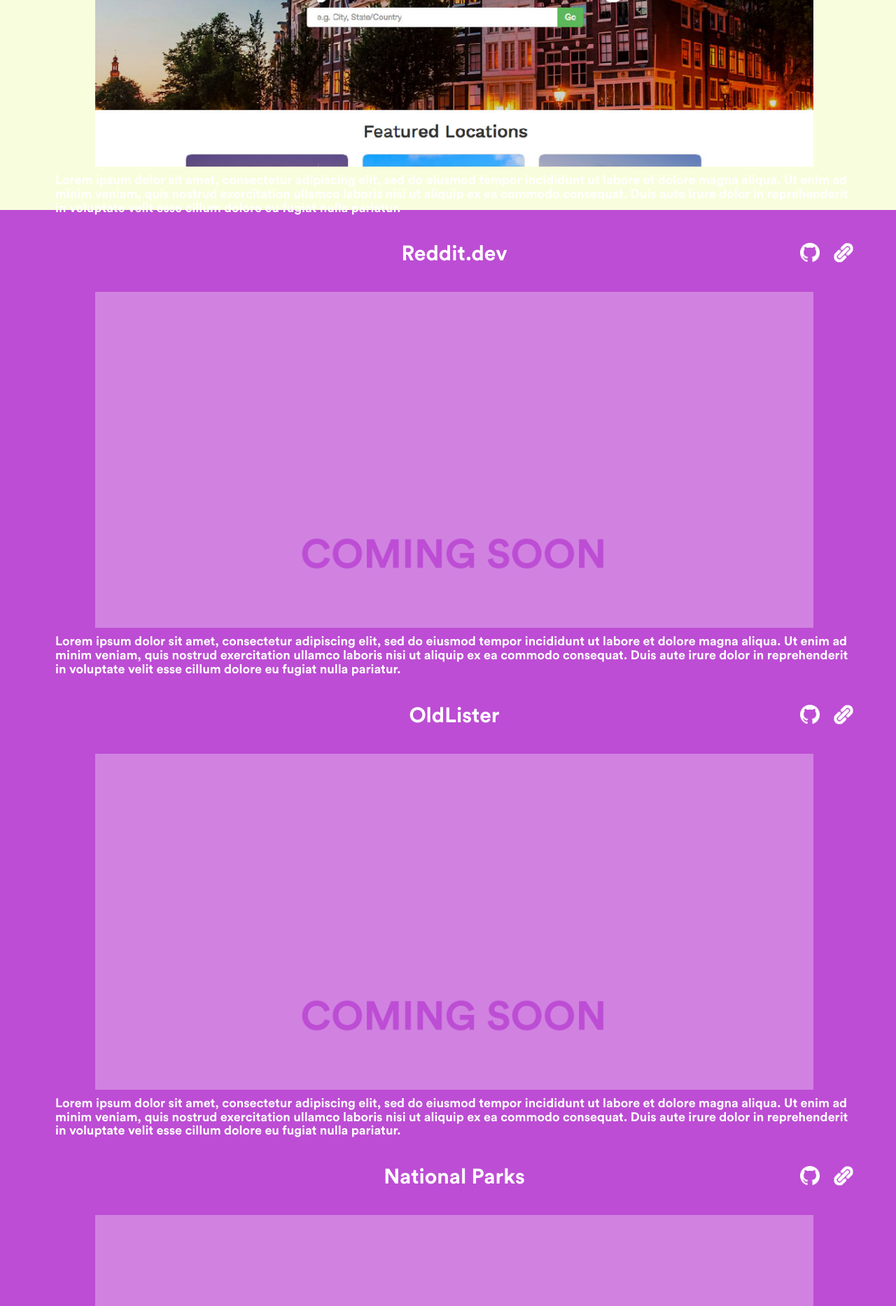
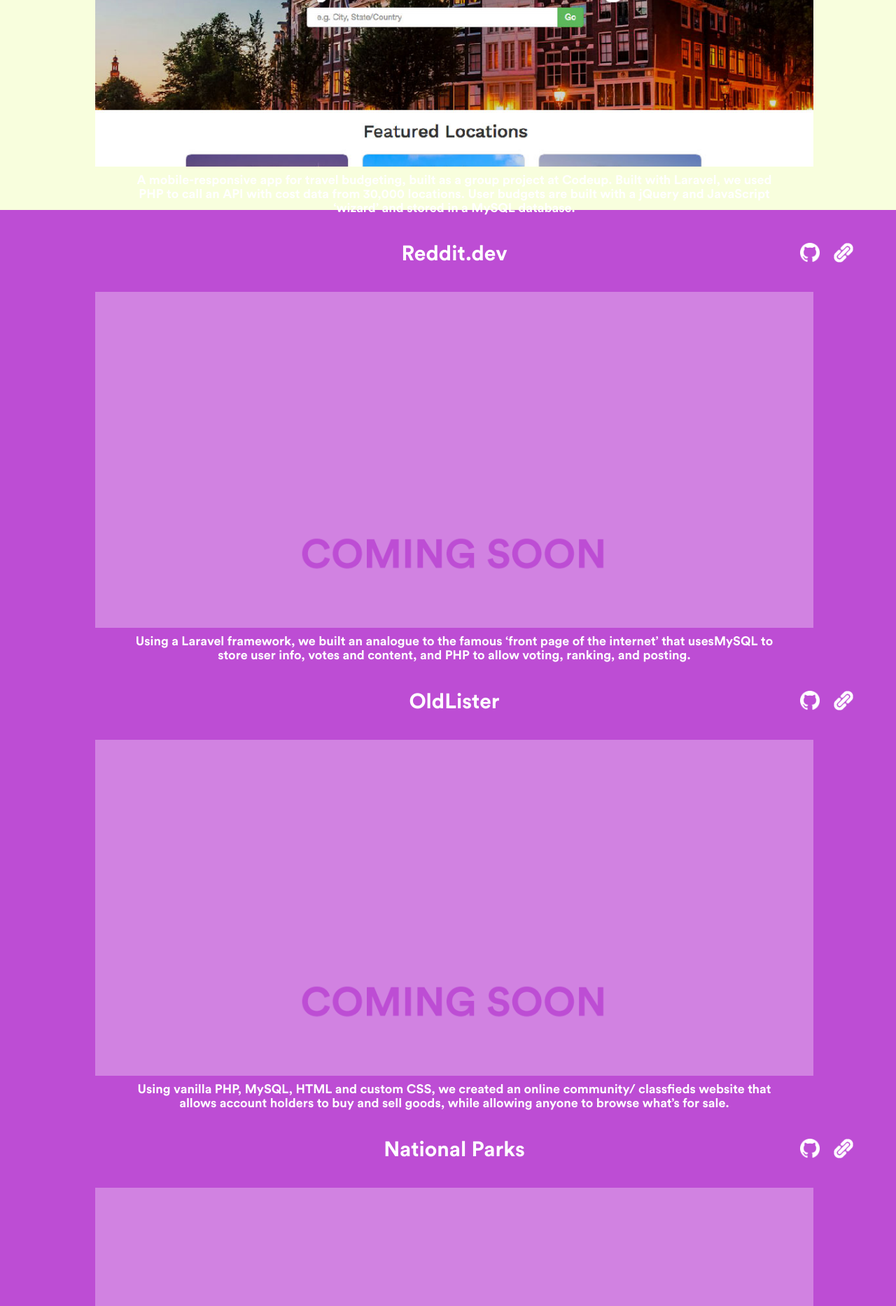
Before and after one commit to h9warren/h9warren.github.io, a PHP site: page / in a window 1280 px wide. Shown: the part 2100-3966 px from the top of the page at 70% size. Run offline with PHP 8.4, Linux system fonts and the light colour scheme; some libraries are stand-ins or nearby versions.

Commit message:
added descriptions for projects and some bootstrapping of the text below site images.

```diff
--- a/public/css/site_2.css
+++ b/public/css/site_2.css
@@ -454,6 +454,9 @@
   margin-left: 20px;
 
 }
+.description {
+  text-align:center;
+}
 
 
 
--- a/public/index.php
+++ b/public/index.php
@@ -183,8 +183,10 @@
   			<div class="row">
   				<div class="col-xs-12">
   					<div class="siteImage"></div>
+				</div>
+					<div class="col-xs-10 col-xs-offset-1">
   					<h4 class="description"></h4>
-				</div>
+  					</div>
   			</div>
       	</div>
 
@@ -203,7 +205,9 @@
   			<div class="row">
   				<div class="col-xs-12">
   					<div class="siteImage"></div>
+					<div class="col-xs-10 col-xs-offset-1">
   					<h4 class="description"></h4>
+  					</div>
 				</div>
   			</div>
       	</div>
@@ -222,7 +226,9 @@
   			<div class="row">
   				<div class="col-xs-12">
   					<div class="siteImage"></div>
+					<div class="col-xs-10 col-xs-offset-1">
   					<h4 class="description"></h4>
+  					</div>
 				</div>
   			</div>
       	</div>
@@ -241,7 +247,9 @@
   			<div class="row">
   				<div class="col-xs-12">
   					<div class="siteImage"></div>
+					<div class="col-xs-10 col-xs-offset-1">
   					<h4 class="description"></h4>
+  					</div>
 				</div>
   			</div>
       	</div>
@@ -260,7 +268,9 @@
   			<div class="row">
   				<div class="col-xs-12">
   					<div class="siteImage"></div>
+					<div class="col-xs-10 col-xs-offset-1">
   					<h4 class="description"></h4>
+  					</div>
 				</div>
   			</div>
       	</div>
@@ -279,7 +289,9 @@
   			<div class="row">
   				<div class="col-xs-12">
   					<div class="siteImage"></div>
+					<div class="col-xs-10 col-xs-offset-1">
   					<h4 class="description"></h4>
+  					</div>
 				</div>
   			</div>
       	</div>
--- a/public/js/site.js
+++ b/public/js/site.js
@@ -22,14 +22,14 @@
  $(".siteImage").eq(5).css('background-image','url(../img/screens/comingsoon.png)');
 
 //project descriptions
-$('.description').eq(0).html('Lorem ipsum dolor sit amet, consectetur adipiscing elit, sed do eiusmod tempor incididunt ut labore et dolore magna aliqua. Ut enim ad minim veniam, quis nostrud exercitation ullamco laboris nisi ut aliquip ex ea commodo consequat. Duis aute irure dolor in reprehenderit in voluptate velit esse cillum dolore eu fugiat nulla pariatur.');
+$('.description').eq(0).html('A mobile-responsive app for travel budgeting, built as a group project at Codeup. Built with Laravel, we used PHP to call an API with cost data from 30,000 locations. User budgets are built with a jQuery and JavaScript ‘wizard’ and stored in a MySQL database.');
 
-$('.description').eq(1).html('Lorem ipsum dolor sit amet, consectetur adipiscing elit, sed do eiusmod tempor incididunt ut labore et dolore magna aliqua. Ut enim ad minim veniam, quis nostrud exercitation ullamco laboris nisi ut aliquip ex ea commodo consequat. Duis aute irure dolor in reprehenderit in voluptate velit esse cillum dolore eu fugiat nulla pariatur.');
+$('.description').eq(1).html('Using a Laravel framework, we built an analogue to the famous ‘front page of the internet’ that usesMySQL to store user info, votes and content, and PHP to allow voting, ranking, and posting.');
 
-$('.description').eq(2).html('Lorem ipsum dolor sit amet, consectetur adipiscing elit, sed do eiusmod tempor incididunt ut labore et dolore magna aliqua. Ut enim ad minim veniam, quis nostrud exercitation ullamco laboris nisi ut aliquip ex ea commodo consequat. Duis aute irure dolor in reprehenderit in voluptate velit esse cillum dolore eu fugiat nulla pariatur.');
+$('.description').eq(2).html('Using vanilla PHP, MySQL, HTML and custom CSS, we created an online community/ classfieds website that allows account holders to buy and sell goods, while allowing anyone to browse what’s for sale.');
 
-$('.description').eq(3).html('Lorem ipsum dolor sit amet, consectetur adipiscing elit, sed do eiusmod tempor incididunt ut labore et dolore magna aliqua. Ut enim ad minim veniam, quis nostrud exercitation ullamco laboris nisi ut aliquip ex ea commodo consequat. Duis aute irure dolor in reprehenderit in voluptate velit esse cillum dolore eu fugiat nulla pariatur.');
+$('.description').eq(3).html('Built a site using PHP, MySQL, CSS, and HTML that allows users to add, edit and delete their favorite national parks.');
 
-$('.description').eq(4).html('Lorem ipsum dolor sit amet, consectetur adipiscing elit, sed do eiusmod tempor incididunt ut labore et dolore magna aliqua. Ut enim ad minim veniam, quis nostrud exercitation ullamco laboris nisi ut aliquip ex ea commodo consequat. Duis aute irure dolor in reprehenderit in voluptate velit esse cillum dolore eu fugiat nulla pariatur.');
+$('.description').eq(4).html('Worked with a classmate to build a Simple Simon game influenced by Street Fighter 2. Uses JavaScript, jQuery, and CSS with custom animation and sound.');
 
-$('.description').eq(5).html('Lorem ipsum dolor sit amet, consectetur adipiscing elit, sed do eiusmod tempor incididunt ut labore et dolore magna aliqua. Ut enim ad minim veniam, quis nostrud exercitation ullamco laboris nisi ut aliquip ex ea commodo consequat. Duis aute irure dolor in reprehenderit in voluptate velit esse cillum dolore eu fugiat nulla pariatur.');
+$('.description').eq(5).html('Created using JavaScript, custom CSS, and HTML. Allows for negative and decimal numbers, and accounts for order of operation.');
```
